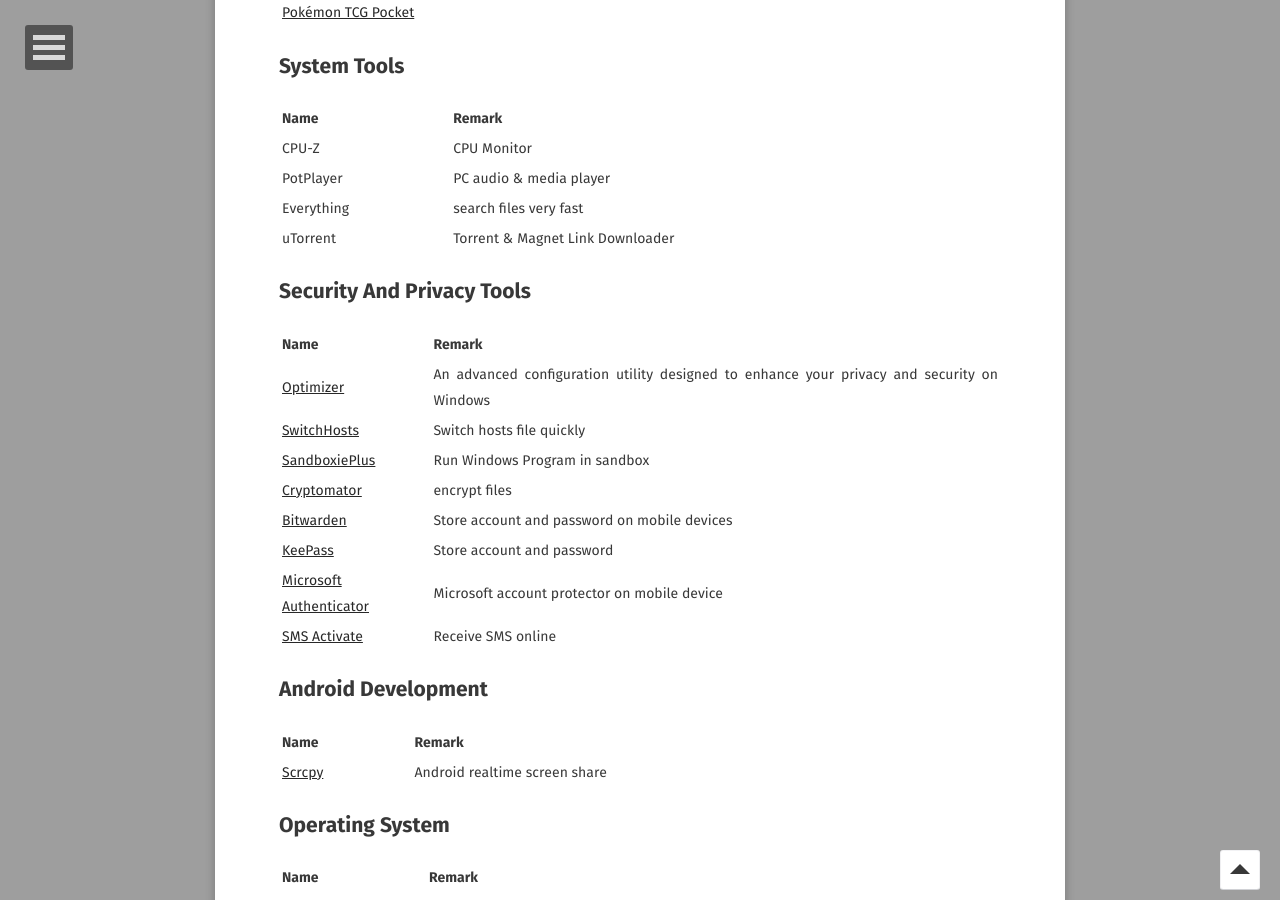
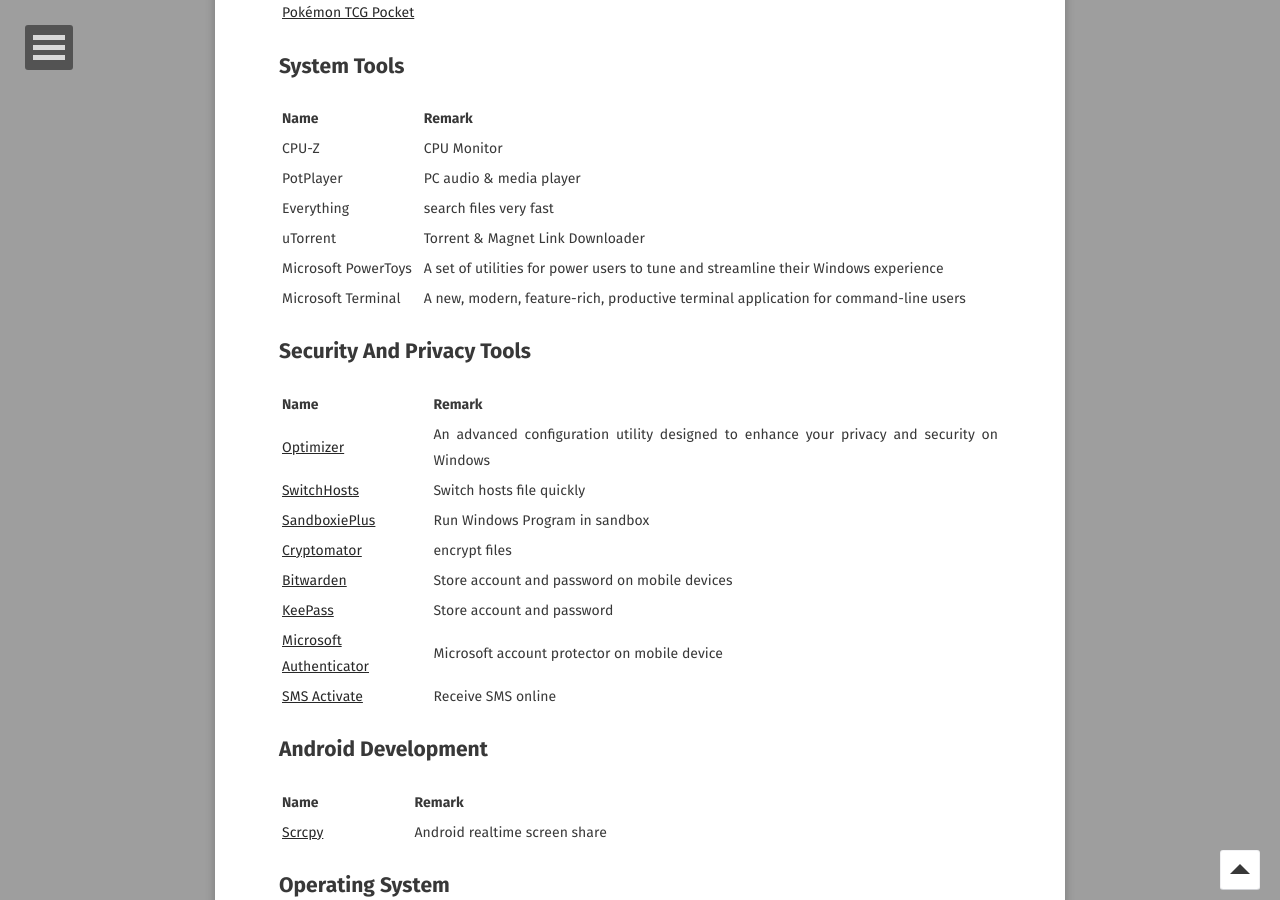
Before and after one commit to o7878x/o7878x.github.io, a Jekyll site: the page built from _posts/2024-07-07-wonderful-softwares.md, in a window 1280 px wide and 900 px high, scrolled down 2467 px. Built offline with Jekyll 4.4.1, drawn with Linux system fonts in a browser that asks for light colours; some web fonts are replaced; comment, search, counter and statistics services are not loaded.

Commit message:
feature:add some system tools

```diff
--- a/_posts/2024-07-07-wonderful-softwares.md
+++ b/_posts/2024-07-07-wonderful-softwares.md
@@ -100,6 +100,8 @@
 | PotPlayer | PC audio & media player |
 | Everything | search files very fast |
 | uTorrent | Torrent & Magnet Link Downloader |
+| Microsoft PowerToys | A set of utilities for power users to tune and streamline their Windows experience |
+| Microsoft Terminal | A new, modern, feature-rich, productive terminal application for command-line users |
 
 ## Security And Privacy Tools
 
```
